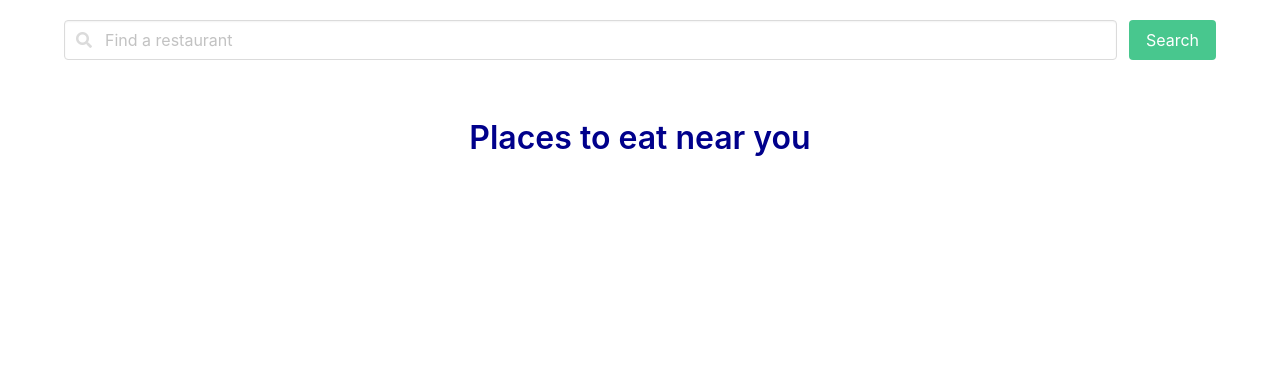
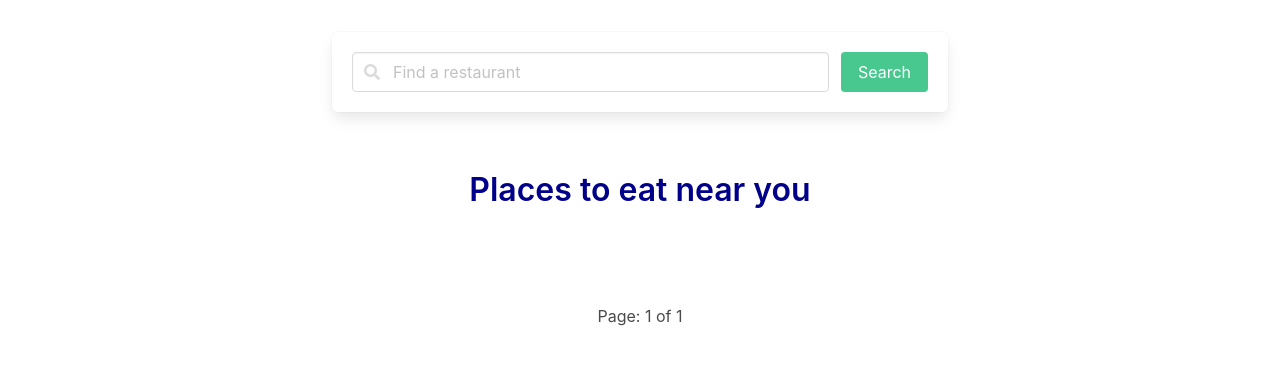
Before and after one commit to sureshcstha/whatsforlunch, a Django app: page /restaurants/ in a window 1280 px wide. Shown: the part 52-417 px from the top of the page. Run offline with Django 3.2, Linux system fonts and the light colour scheme; data that the repository does not hold is empty; some libraries are stand-ins or nearby versions.

Commit message:
pagination and search feature added

```diff
--- a/mysite/lunch/templates/lunch/form.html
+++ b/mysite/lunch/templates/lunch/form.html
@@ -58,7 +58,7 @@
                       </select>
                 </div>
                 <div class="form-group">
-                    <label for="">Takeout</label>
+                    <label for="">Delivery</label>
                         <select name="take_out" id="take_out">
                             <option value="Yes">Yes</option>
                             <option value="No">No</option>
--- a/mysite/lunch/templates/lunch/index.html
+++ b/mysite/lunch/templates/lunch/index.html
@@ -50,7 +50,7 @@
                   <td>{{ restaurant.dine_in }}</td>
                 </tr>
                 <tr>
-                  <td>Takeout: </td>
+                  <td>Delivery: </td>
                   <td>{{ restaurant.take_out }}</td>
                 </tr>
               </table>
--- a/mysite/lunch/templates/lunch/restaurant_list.html
+++ b/mysite/lunch/templates/lunch/restaurant_list.html
@@ -4,25 +4,29 @@
 <br />
 <br />
 
+<form action="" method="GET">
+  <div class="column is-6 is-offset-3">
+    <div class="box">
       <div class="container field is-grouped">
         <p class="control is-expanded has-icons-left">
-      <input class="input" type="text" placeholder="Find a restaurant">
+          <input class="input" type="search" name="restaurant_name" placeholder="Find a restaurant">
           <span class="icon is-large is-left">
             <i class="fas fa-search"></i>
           </span>
         </p>
         <p class="control">
-      <a class="button is-success">
-        Search
-      </a>
+          <button class="button is-success" type="submit">Search</button>
         </p>
       </div>
+    </div>
+  </div>
+</form>
 
   <div class="container">
     <div class="section">
       <div class="columns">
         <div class="column has-text-centered">
-          <h1 class="title" style="color: darkblue;">Places to eat near you</h1><br>
+          <h1 class="title" style="color: darkblue;">Places to eat near you</h1><br />
         </div>
       </div>
       <div id="app" class="row columns is-multiline">
@@ -55,5 +59,20 @@
     </div>
   </div>
 
+<div class="container" align="center">
+{% if restaurant_object.has_previous %}
+    <a href="?page=1" class="button is-danger is-small">First</a>
+    <a href="?page={{ restaurant_object.previous_page_number }}" class="button is-danger is-small">&#60;&#60; Previous</a>
+{% endif %}
+
+Page: {{ restaurant_object.number }} of {{ restaurant_object.paginator.num_pages }}
+
+{% if restaurant_object.has_next %}
+    <a href="?page={{ restaurant_object.next_page_number }}" class="button is-danger is-small">Next &#62;&#62;</a>
+    <a href="?page={{ restaurant_object.paginator.num_pages }}" class="button is-danger is-small">Last</a>
+{% endif %}
+</div>
+<br>
+
 
 {% endblock %}
--- a/mysite/lunch/views.py
+++ b/mysite/lunch/views.py
@@ -1,6 +1,5 @@
 from django.shortcuts import render, redirect
 from .models import Restaurant
-from .forms import RestaurantForm
 from django.core.paginator import Paginator
 import random
 
@@ -17,7 +16,14 @@ def index(request):
 
 def restaurant_list(request):
     restaurant_object = Restaurant.objects.all()
+    restaurant_name = request.GET.get('restaurant_name')
 
+    if restaurant_name != '' and restaurant_name is not None:
+        restaurant_object = restaurant_object.filter(name__icontains=restaurant_name)
+
+    paginator = Paginator(restaurant_object, 9)
+    page = request.GET.get('page')
+    restaurant_object = paginator.get_page(page)
     return render(request, 'lunch/restaurant_list.html', {'restaurant_object': restaurant_object})
 
 
```
Lines whose indentation alone changed are shown as unchanged.
